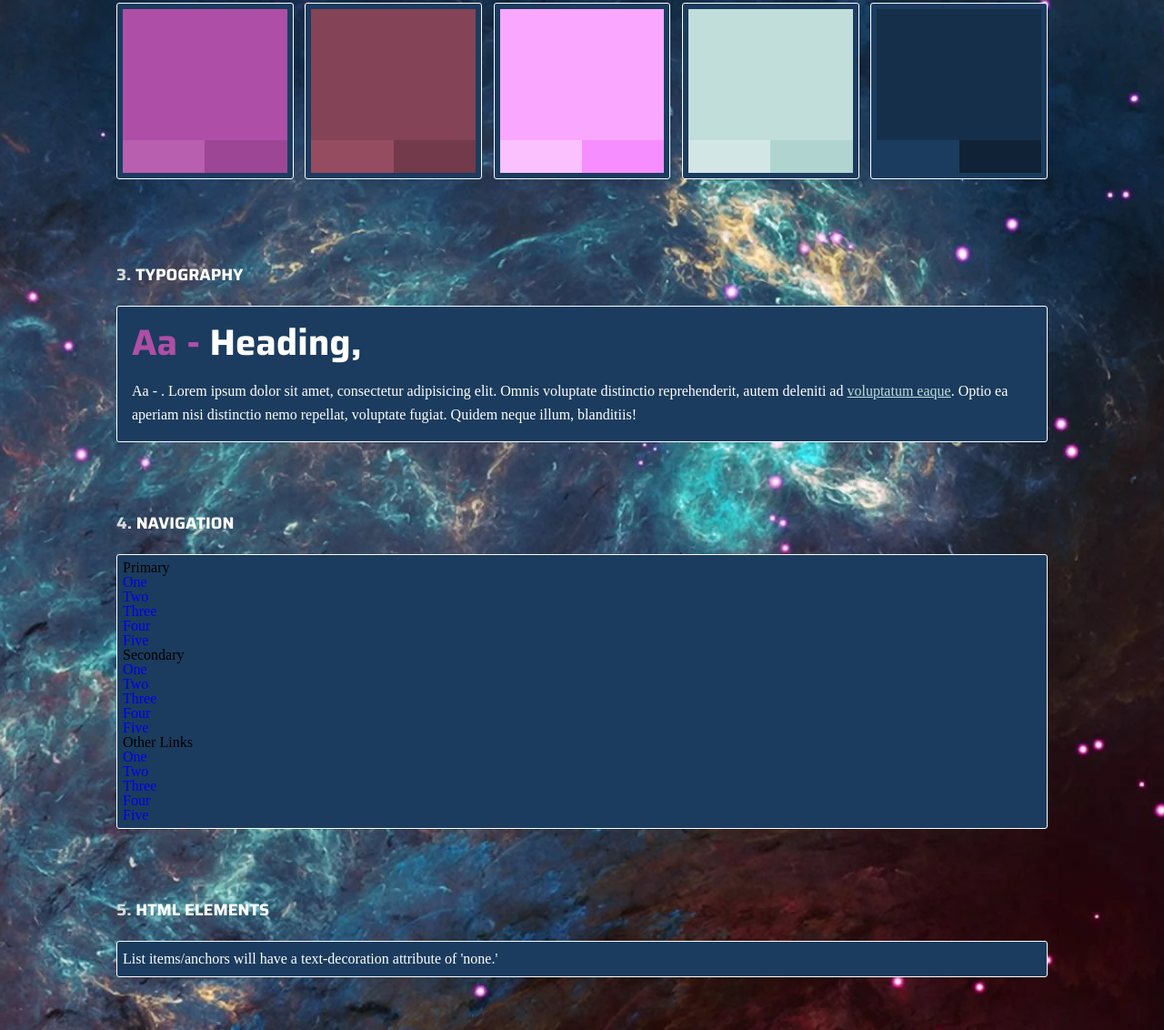
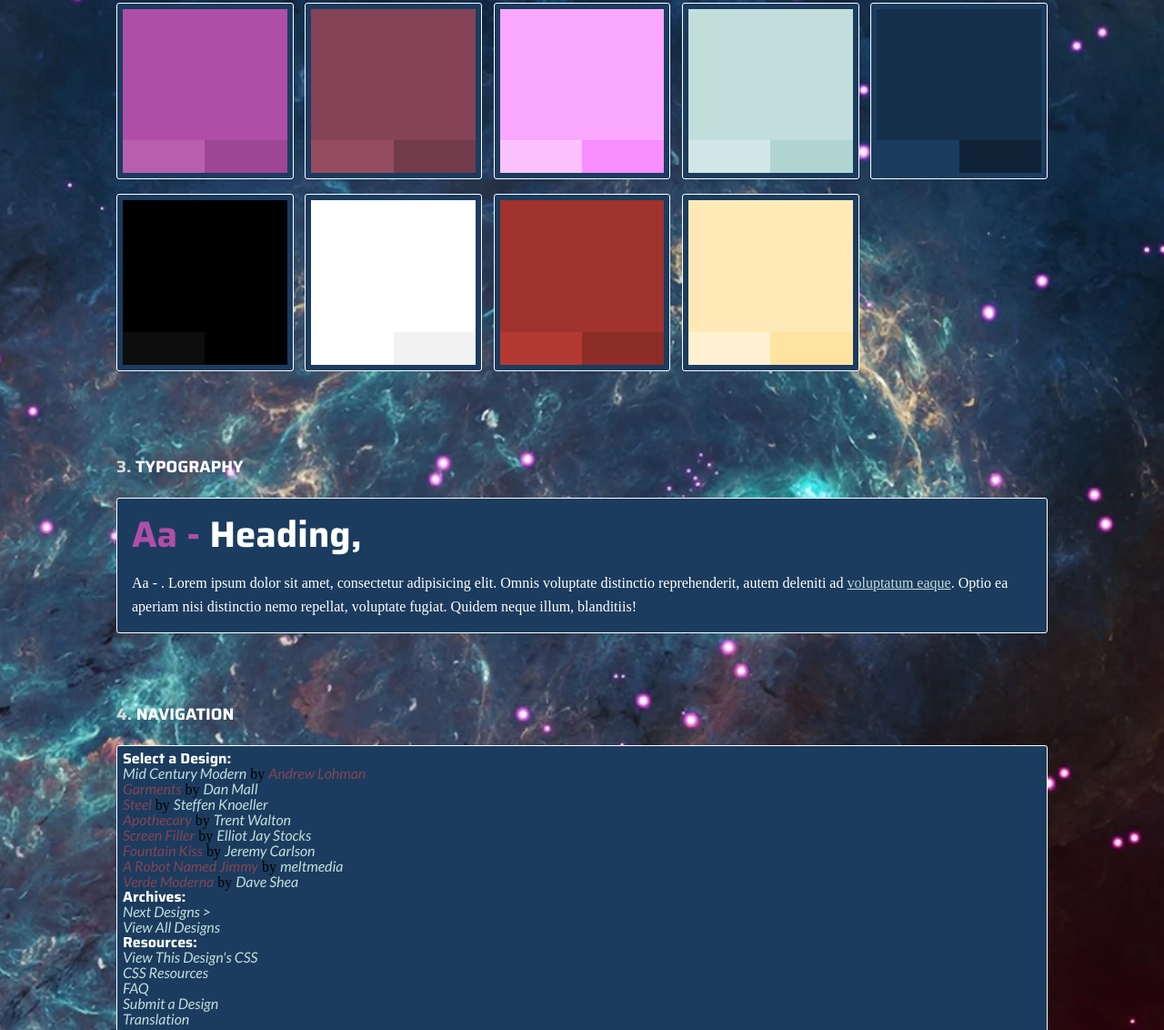
Before and after one commit to Gitdude288/Z-Garden-Project, a website built with Parcel: page style-guide-parcel/src/index.html in a window 1280 px wide. Shown: the part 648-1780 px from the top of the page at 91% size. Built offline with nearby package versions, Linux system fonts and the light colour scheme.

Commit message:
Separate nav-main from nav-sidebar partial. Edit colors on navigation.

```diff
--- a/style-guide-parcel/src/index.html
+++ b/style-guide-parcel/src/index.html
@@ -18,17 +18,14 @@
   </head>
   <body>
     <header>
-      <!-- <div class="cd-logo"><img src="assets/logo.svg" alt="Logo" /></div> -->
 
       <nav>
         <ul class="cd-main-nav">
-          <li><a href="#branding">Branding</a></li>
           <li><a href="#colors">Colors</a></li>
           <li><a href="#typography">Typography</a></li>
-          <li><a href="#buttons">Buttons</a></li>
-          <li><a href="#icons">icons</a></li>
-          <li><a href="#form">Form</a></li>
           <li><a href="#navigation">Navigation</a></li>
+          <li><a href="#elements">Elements</a></li>
+          <li><a href="#wireframes">Wireframes</a></li>
         </ul>
         <!-- cd-main-nav -->
       </nav>
@@ -61,6 +58,14 @@
           <li class="cd-box"><div class="cd-color-swatch"></div></li>
 
           <li class="cd-box"><div class="cd-color-swatch"></div></li>
+
+          <li class="cd-box"><div class="cd-color-swatch"></div></li>
+
+          <li class="cd-box"><div class="cd-color-swatch"></div></li>
+
+          <li class="cd-box"><div class="cd-color-swatch"></div></li>
+
+          <li class="cd-box"><div class="cd-color-swatch"></div></li>
         </ul>
       </section>
 
@@ -83,37 +88,37 @@
         <h2>Navigation</h2>
         <div class="cd-box">
           <div>
-            <h3>Primary</h3>
+            <h3>Select a Design:</h3>
             <nav class="cd-primary-nav">
               <ul>
-                <li><a href="#">One</a></li>
-                <li><a href="#">Two</a></li>
-                <li><a href="#">Three</a></li>
-                <li><a href="#">Four</a></li>
-                <li><a href="#">Five</a></li>
+                <li><a href="#">Mid Century Modern</a> by <a href="#">Andrew Lohman</li>
+                <li><a href="#">Garments</a> by <a href="#">Dan Mall</li>
+                <li><a href="#">Steel</a> by <a href="#">Steffen Knoeller</li>
+                <li><a href="#">Apothecary</a> by <a href="#">Trent Walton</li>
+                <li><a href="#">Screen Filler</a> by <a href="#">Elliot Jay Stocks</li>
+                <li><a href="#">Fountain Kiss</a> by <a href="#">Jeremy Carlson</li>
+                <li><a href="#">A Robot Named Jimmy</a> by <a href="#">meltmedia</li>
+                <li><a href="#">Verde Moderna</a> by <a href="#">Dave Shea</li>
               </ul>
             </nav>
           </div>
           <div>
-            <h3>Secondary</h3>
+            <h3>Archives:</h3>
             <nav class="cd-secondary-nav">
               <ul>
-                <li><a href="#">One</a></li>
-                <li><a href="#">Two</a></li>
-                <li><a href="#">Three</a></li>
-                <li><a href="#">Four</a></li>
-                <li><a href="#">Five</a></li>
+                <li><a href="#">Next Designs ></a></li>
+                <li><a href="#">View All Designs</a></li>
               </ul>
             </nav>
           </div>
           <div>
-            <h3>Other Links</h3>
+            <h3>Resources:</h3>
             <ul>
-              <li><a href="#">One</a></li>
-              <li><a href="#">Two</a></li>
-              <li><a href="#">Three</a></li>
-              <li><a href="#">Four</a></li>
-              <li><a href="#">Five</a></li>
+              <li><a href="#">View This Design's CSS</a></li>
+              <li><a href="#">CSS Resources</a></li>
+              <li><a href="#">FAQ</a></li>
+              <li><a href="#">Submit a Design</a></li>
+              <li><a href="#">Translation</a></li>
             </ul>
           </div>
         </div>
--- a/style-guide-parcel/src/scss/partials/_basic-style.scss
+++ b/style-guide-parcel/src/scss/partials/_basic-style.scss
@@ -499,6 +499,54 @@ section {
 		}
 	}
 
+	li:nth-of-type(6) .cd-color-swatch {
+		background: $color-6;
+
+		&::before {
+			background: lighten($color-6, 5%);
+		}
+
+		&::after {
+			background: darken($color-6, 5%);
+		}
+	}
+
+	li:nth-of-type(7) .cd-color-swatch {
+		background: $color-7;
+
+		&::before {
+			background: lighten($color-7, 5%);
+		}
+
+		&::after {
+			background: darken($color-7, 5%);
+		}
+	}
+
+	li:nth-of-type(8) .cd-color-swatch {
+		background: $color-8;
+
+		&::before {
+			background: lighten($color-8, 5%);
+		}
+
+		&::after {
+			background: darken($color-8, 5%);
+		}
+	}
+
+	li:nth-of-type(9) .cd-color-swatch {
+		background: $color-9;
+
+		&::before {
+			background: lighten($color-9, 5%);
+		}
+
+		&::after {
+			background: darken($color-9, 5%);
+		}
+	}
+
 	@include MQ(S) {
 		li {
 			@include column(.19);
--- /dev/null
+++ b/style-guide-parcel/src/scss/partials/_navigation-sidebar.scss
@@ -0,0 +1,40 @@
+.cd-navigation .cd-box {
+	h3 {
+		font-family: $secondary-font;
+		color: $color-7;
+	}
+	a {
+		font-family: $tertiary-font;
+		color: $color-4;
+	}
+
+    a:focus {
+    	color: $color-9;
+    }
+
+    a:hover {
+    	color: $color-7;
+    	text-decoration: underline;
+    }
+
+    a:active {
+    	color: $color-3;
+    }
+
+    .cd-primary-nav {
+    	a:nth-of-type(2) {
+    		color: $color-2;
+    	}
+    	a:nth-of-type(2):focus {
+    		color: $color-9;
+    	}
+    	a:nth-of-type(2):hover {
+    		color: $color-7;
+    		text-decoration: underline;
+    	}
+    	a:nth-of-type(2):active {
+    		color: $color-3;
+    	}
+    }
+
+}
--- a/style-guide-parcel/src/scss/partials/_page-title.scss
+++ b/style-guide-parcel/src/scss/partials/_page-title.scss
@@ -1,8 +1,8 @@
 main > h1 {
-  color: $color-7;
+  color: $color-4;
 
   @include MQ(L) {
     /* title goes into the header on big devices */
-    color: $color-3;
+    color: darken($color-8, 20%);
   }
 }
--- a/style-guide-parcel/src/scss/partials/_patterns.scss
+++ b/style-guide-parcel/src/scss/partials/_patterns.scss
@@ -13,4 +13,7 @@
   flex-wrap: nowrap;
   justify-content: center;
   gap: 3em;
+  figcaption {
+    color: $color-7;
+  }
 }
--- a/style-guide-parcel/src/scss/partials/_variables.scss
+++ b/style-guide-parcel/src/scss/partials/_variables.scss
@@ -13,7 +13,7 @@ $color-5: #152F4A; // Midnight blue
 $color-6: #000000; // black
 $color-7: #ffffff; // white
 $color-8: #A0332D; // Blood red
-$color-9: #708012; // Tennis ball green
+$color-9: #FFEAB7; // yellow
 
 // fonts
 $primary-font: 'Zilla Slab', serif;
--- a/style-guide-parcel/src/scss/style-guide.scss
+++ b/style-guide-parcel/src/scss/style-guide.scss
@@ -20,8 +20,12 @@ xPatterns
 /* --------------------------------
 xNavigation
 -------------------------------- */
-@import 'partials/navigation';
+@import 'partials/navigation-main';
 
+/* --------------------------------
+xNavigation
+-------------------------------- */
+@import 'partials/navigation-sidebar';
 
 /* --------------------------------
 xPage title
```
Also changed, not shown: style-guide-parcel/src/scss/partials/_navigation-main.scss (renamed from style-guide-parcel/src/scss/partials/_navigation.scss).
